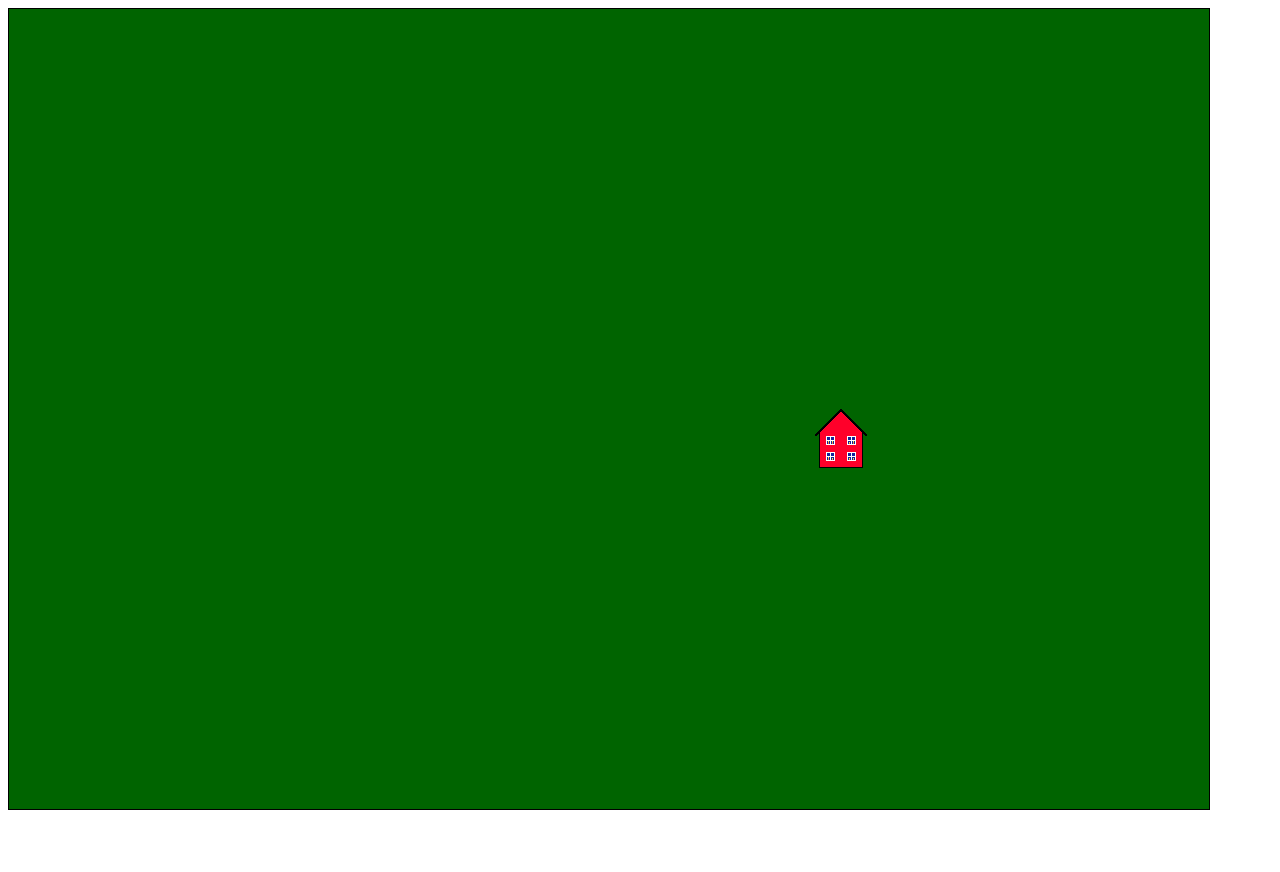
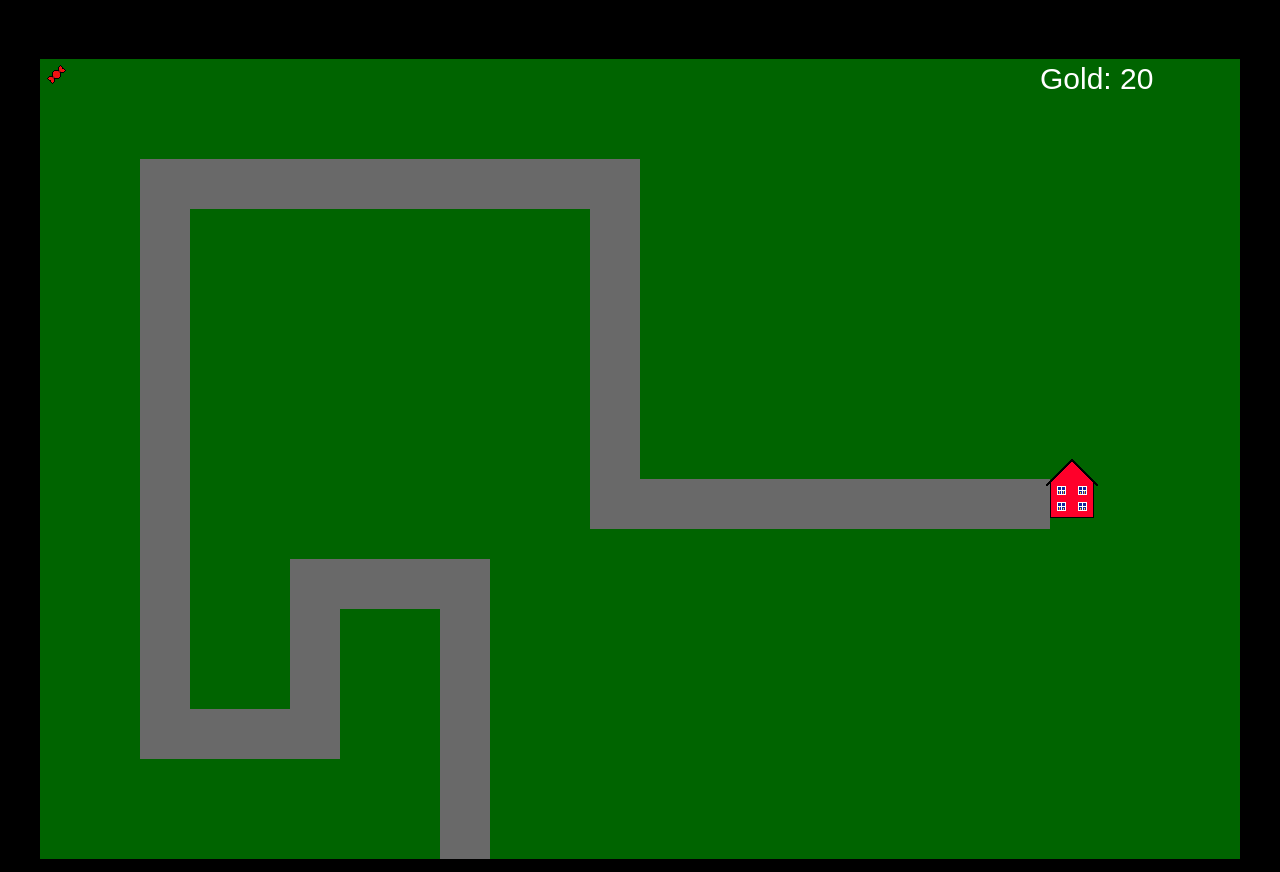
Before and after one commit to Lacertilia/halloweenGame, a plain HTML site: page index.html in a window 1280 px wide. Before the commit the page ends 822 px from the top, so only its background shows below. Drawn offline with Linux system fonts and the light colour scheme.

Commit message:
Started the game

```diff
--- a/css/style.css
+++ b/css/style.css
@@ -1,3 +1,8 @@
 #gameCanvas{
     border: 1px solid black;
 }
+body{
+    background-color: black;
+    padding-top: 50px;
+    text-align: center;
+}
--- a/js/main.js
+++ b/js/main.js
@@ -1,10 +1,51 @@
+var waveInProgress = false;
+var lastSecond = Date.now();
+var currentGold;
+var goldPerSecond = 1;
+var startGold = 20;
+var currentWaveCandies = [{type: 'red', health: 0}];
+var currentWave = 0;
+
+
 //The canvas to draw on
 var gameCanvas = document.getElementById('gameCanvas');
 var ctx = gameCanvas.getContext('2d');
 
+var candySpeed = 2;
 
-//Candy Image
+//Speed of the candies
+var blueSpeedMult = 1.2;
+var greenSpeedMult = 0.75;
+var purpleSpeedMult = 0.5;
+
+//Health of the candies
+var redHP = 10;
+var blueHP = 25;
+var greenHP = 50;
+var purpleHP = 100;
+
+//Amount of gold dropped by candies
+var redGold = 2;
+var blueGold = 5;
+var greenGold = 15;
+var purpleGold = 100;
+
+//Damage of the ghosts
+var redDamage = 2;
+var blueDamage = 3;
+var greenDamage = 5;
+var purpleDamage = 15;
+
+//Multiplers of the cost of the ghosts(Red is always * 1)
+var blueCostMult = 2;
+var greenCostMult = 5;
+var purpleCostMult = 10;
+
+//Images used in the game
+
 var images = {};
+
+//Sources of the images
 
 const sources = {
     //Candies
@@ -27,7 +68,7 @@ const sources = {
 };
 
 
-//Get images
+//Load images using JS
 
 function loadImages(sources, callback) {
     let loadedImages = 0;
@@ -49,17 +90,99 @@ function loadImages(sources, callback) {
 //Call loadImages
 
 loadImages(sources, function() {
-
+    currentGold = startGold;
     window.requestAnimationFrame(draw);
 });
 
 //Function to draw in the canvas
 
 function draw(){
-    ctx.fillStyle = "darkgreen";
-    ctx.fillRect(0, 0, gameCanvas.width, gameCanvas.height);
+    //Clear the canvas
+    ctx.clearRect(0, 0, gameCanvas.width, gameCanvas.height);
+    //Draw the background
+    drawBackground();
+    //Draw the roads
+    drawRoads();
 
-    ctx.drawImage(images.house, gameCanvas.width - 400, gameCanvas.height - 400, 64, 64);
+    ctx.drawImage(images.house, 1000, 400, 64, 64);
+
+    if(Date.now() - lastSecond >= 1000 && waveInProgress){
+        currentGold += goldPerSecond;
+        lastSecond = Date.now();
+    }
+
+    ctx.fillStyle = 'white';
+    ctx.font = '30px Arial';
+    ctx.fillText("Gold: " + currentGold, 1000, 30);
+
+    drawCandies();
+
 
     window.requestAnimationFrame(draw);
 }
+
+//Function to draw the background
+function drawBackground(){
+    ctx.fillStyle = 'darkgreen';
+    ctx.fillRect(0, 0, gameCanvas.width, gameCanvas.height);
+}
+
+// Function to draw the roads
+function drawRoads(){
+    ctx.fillStyle = 'dimgray';
+    ctx.fillRect(400, 500, 50, 300);
+    ctx.fillRect(550, 420, 460, 50);
+    ctx.fillRect(100, 100, 50, 600);
+    ctx.fillRect(100, 650, 200, 50);
+    ctx.fillRect(250, 500, 200, 50);
+    ctx.fillRect(250, 500, 50, 200);
+    ctx.fillRect(100, 100, 500, 50);
+    ctx.fillRect(550, 100, 50, 320);
+}
+
+//Function to draw candies
+function drawCandies(){
+    ctx.drawImage(images.redCandy, 0, 0, 32, 32);
+}
+
+function startNextWave(){
+    currentWaveCandies.forEach(candy => {
+        if(candy.health !== 0){
+            return false;
+        }
+    });
+    currentWave++;
+
+    if(currentWave == 1){
+        addFirstWave();
+        return true;
+    }else if(currentWave == 2){
+        addSecondWave();
+        return true;
+    }
+}
+
+
+function addFirstWave(){
+    currentWaveCandies = [];
+    for(var i = 0; i < 10; i++){
+        currentWaveCandies.push({type: 'red', health: redHP});
+    }
+}
+
+function addSecondWave(){
+    addFirstWave();
+    for(var i = 0; i < 6; i++){
+        currentWaveCandies.push({type: 'blue', health: blueHP});
+    }
+}
+
+function addThirdWave(){
+    addSecondWave();
+    for(var i = 0; i < 4; i++){
+        currentWaveCandies.push({type: 'blue', health: blueHP});
+    }
+    for(var i = 0; i < 5; i++){
+        currentWaveCandies.push({type: 'green', health: greenHP});
+    }
+}
```
